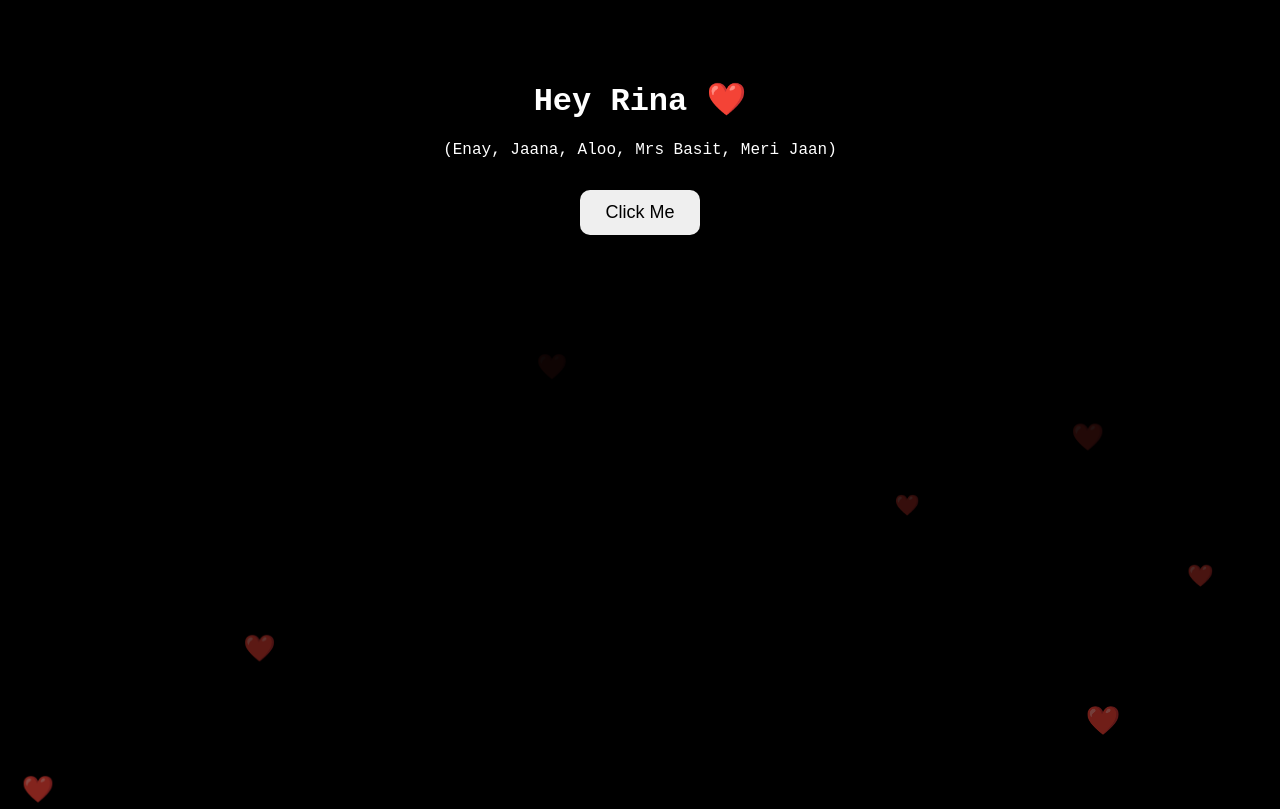
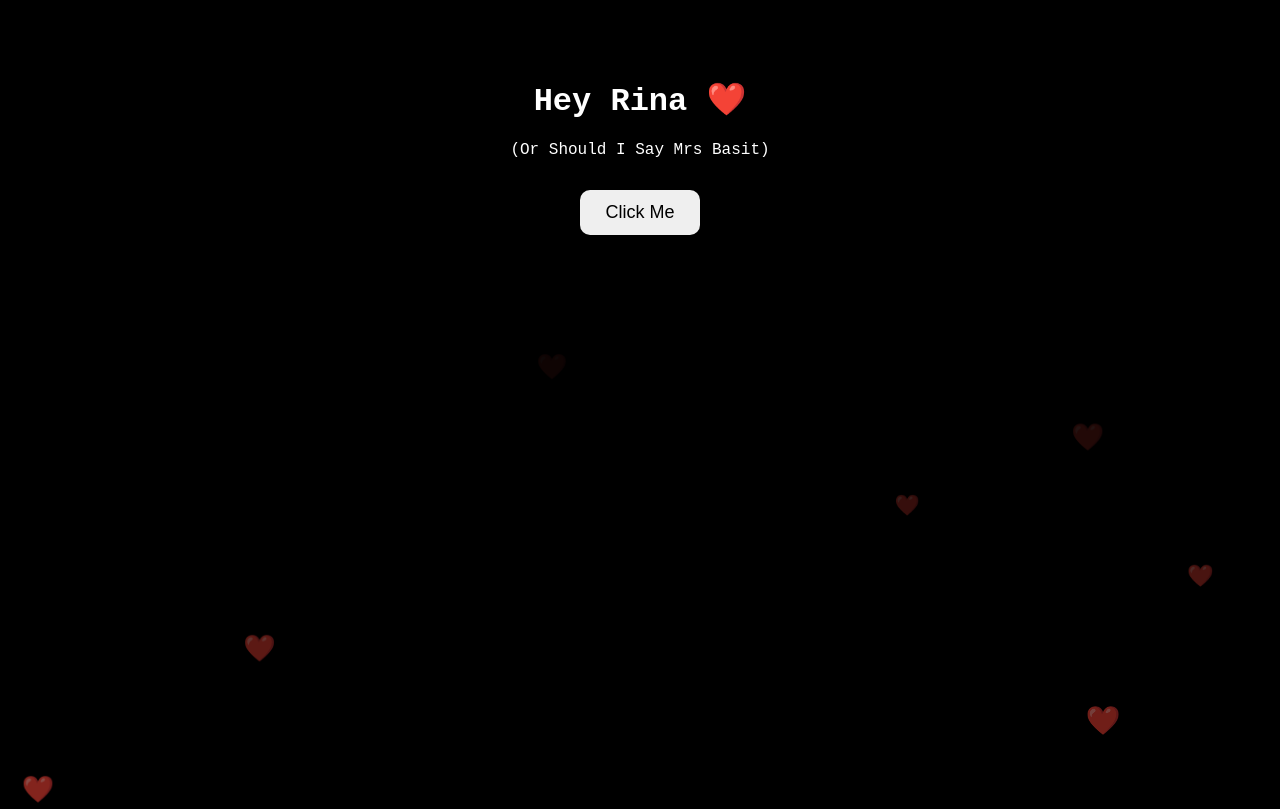
Before and after one commit to basit-t/rina-love, a plain HTML site: page index.html in a window 1280 px wide. Shown: the top 809 px of the page. Drawn offline with Linux system fonts and the light colour scheme.

Commit message:
Update index.html

```diff
--- a/index.html
+++ b/index.html
@@ -51,7 +51,7 @@ button {
 <body>
 
 <h1>Hey Rina ❤️</h1>
-<p>(Enay, Jaana, Aloo, Mrs Basit, Meri Jaan)</p>
+<p>(Or Should I Say Mrs Basit)</p>
 
 <button onclick="start()">Click Me</button>
 
@@ -73,12 +73,8 @@ let messages = [
     "when we first talked...",
     "I didn’t know...",
     "that you would become this important to me.",
-
     "Rina… from the very first moment we started talking at the beginning of February, something felt different. I didn’t realize when you became such an important part of my life. Every little thing reminds me of you, every conversation stays in my mind, and somehow, you’ve become my comfort, my happiness, and my peace. I don’t just like you… I feel something real, something deep. And today, I don’t want to hide it anymore…",
-
-    "",
     "I LOVE YOU ❤️",
-    "",
     "So tell me..."
 ];
 
```
